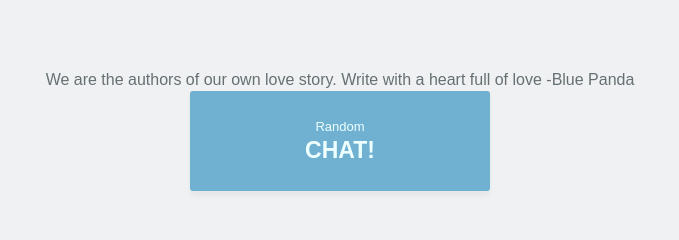
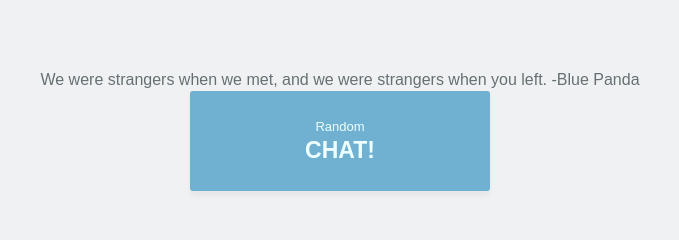
Before and after one commit to kevin1193/kachatka, a website: page views/home.html in a window 1280 px wide. Shown: the part 160-400 px from the top of the page, 300-979 px from the left. Drawn offline with Linux system fonts and the light colour scheme; files that its build step writes are made by us from their sources.

Commit message:
Change in qoutes

```diff
--- a/views/home.html
+++ b/views/home.html
@@ -38,7 +38,7 @@
 
 	<section>
 		<div class="homesection">
-			<p>We are the authors of our own love story. Write with a heart full of love -Blue Panda</p>
+			<p>We were strangers when we met, and we were strangers when you left. -Blue Panda</p>
 			<a title="Create" href="/create" id="create">
 				<div id="createbutton">
 					<div id="little">Random</div>
```
